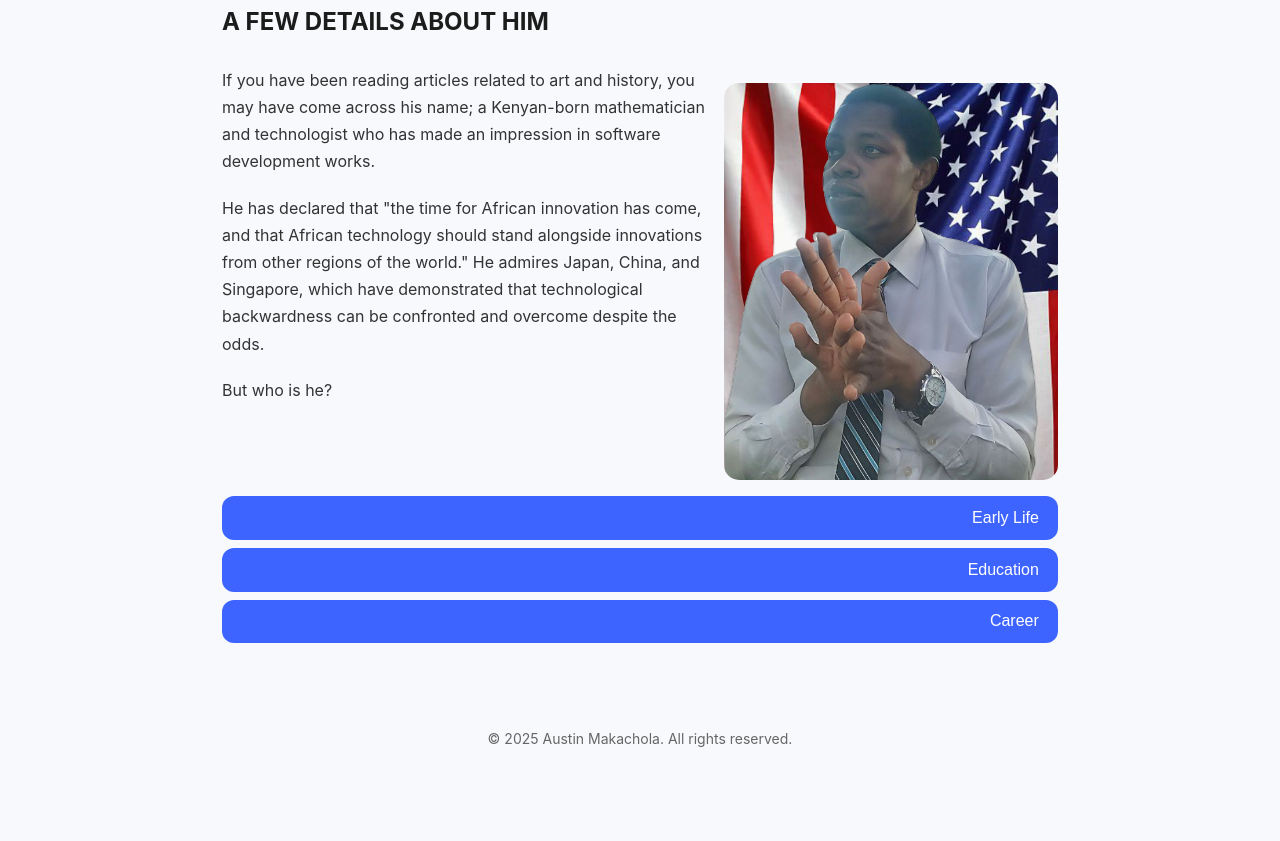
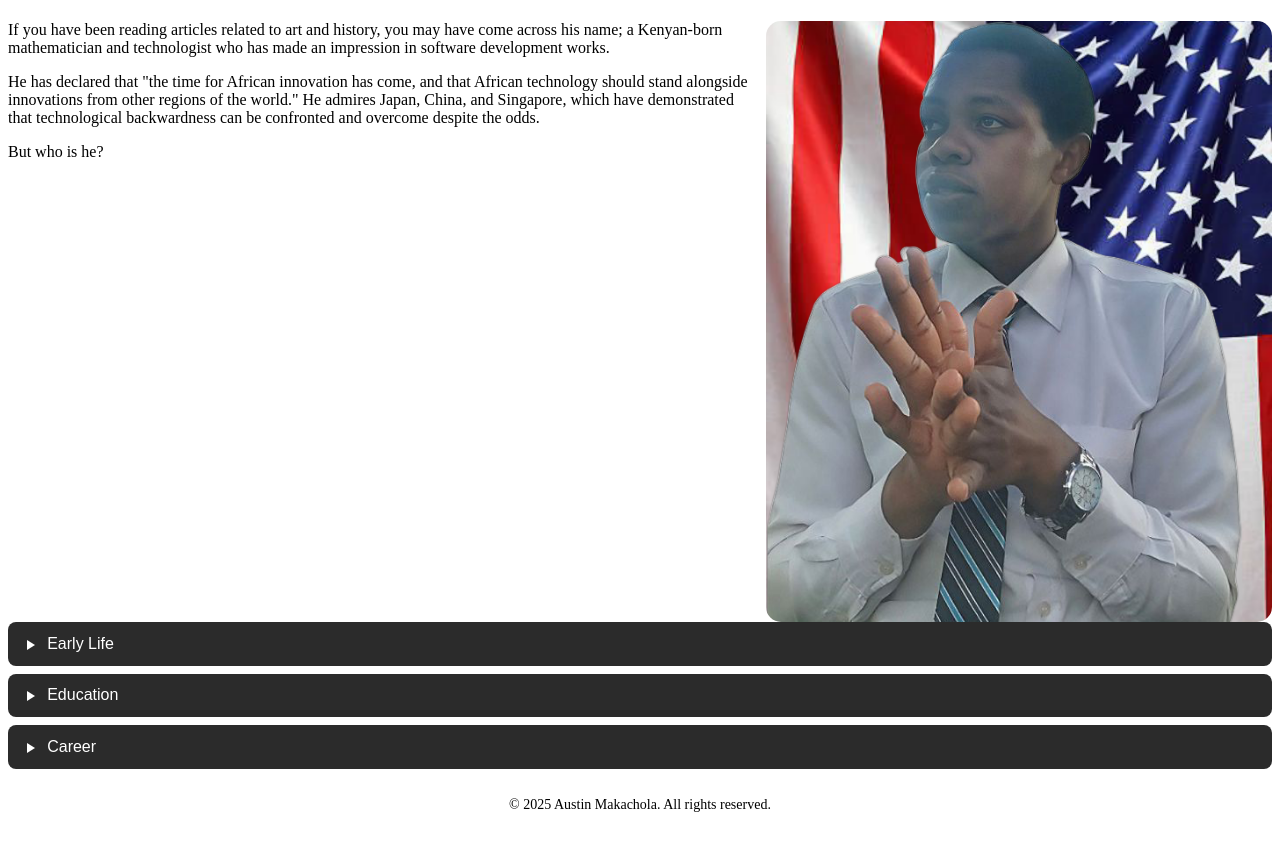
Before and after one commit to austinlevi/austinmakachola-biography-, a plain HTML site: page index.html in a window 1280 px wide. Shown: the part 106-947 px from the top of the page. Before the commit the page ends 909 px from the top, so only its background shows below. Drawn offline with Linux system fonts and the light colour scheme.

Commit message:
Update stylesheet.css

```diff
--- a/stylesheet.css
+++ b/stylesheet.css
@@ -1,126 +1,36 @@
-/* Base setup */
-:root {
-  --primary-color: #1e1e2f;
-  --accent-color: #3e64ff;
-  --bg-color: #f7f9fc;
-  --text-color: #333;
-  --heading-color: #1c1c1c;
-  --button-bg: #3e64ff;
-  --button-text: #fff;
-  --button-hover: #2b4ed5;
-  --border-radius: 12px;
-  --transition-speed: 0.3s;
-  --font-main: 'Inter', system-ui, sans-serif;
-}
-
-* {
-  box-sizing: border-box;
-  margin: 0;
-  padding: 0;
-}
-
-body {
-  font-family: var(--font-main);
-  background-color: var(--bg-color);
-  color: var(--text-color);
-  line-height: 1.7;
-  padding: 2rem;
-  max-width: 900px;
-  margin: auto;
-}
-
-/* Headings */
-h1, h2 {
-  color: var(--heading-color);
-  margin-bottom: 0.5rem;
-}
-
-h1 {
-  font-size: 2.5rem;
-  margin-top: 0;
-}
-
-h2 {
-  font-size: 1.5rem;
-  margin-bottom: 1.5rem;
-}
-
-/* Paragraphs */
-p {
-  margin-bottom: 1.2rem;
-  font-size: 1rem;
-}
-
-/* Image */
-img {
-  border-radius: var(--border-radius);
-  max-width: 100%;
-  height: auto;
-  margin: 1rem 0;
-}
-
-/* Buttons and toggle UI */
-.button-group {
-  margin-top: 2rem;
-}
-
 button {
-  background-color: var(--button-bg);
-  color: var(--button-text);
+  background-color: var(--button-bg, #2b2b2b);
+  color: var(--button-text, white);
   border: none;
   padding: 0.8rem 1.2rem;
   margin: 0.5rem 0;
-  border-radius: var(--border-radius);
+  border-radius: 0.5rem;
   font-size: 1rem;
   cursor: pointer;
+  width: 100%;
   display: flex;
   align-items: center;
-  justify-content: space-between;
-  width: 100%;
-  transition: background-color var(--transition-speed);
+  gap: 0.75rem;
+  transition: background-color 0.3s ease;
+  text-align: left;
 }
 
 button:hover {
-  background-color: var(--button-hover);
+  background-color: var(--button-hover, #444);
 }
 
-.chevron {
-  margin-left: auto;
-  transition: transform var(--transition-speed);
+.mw-chevron {
+  display: inline-block;
+  width: 0;
+  height: 0;
+  margin-top: 2px;
+  border-style: solid;
+  border-width: 5px 0 5px 8px;
+  border-color: transparent transparent transparent #fff;
+  transition: transform 0.3s ease;
 }
 
-button.open .chevron {
+/* Rotate chevron when open */
+button.open .mw-chevron {
   transform: rotate(90deg);
 }
-
-/* Toggle content */
-#early-life,
-#education,
-#career {
-  padding: 1rem;
-  margin-bottom: 1.5rem;
-  background-color: #fff;
-  border-left: 4px solid var(--accent-color);
-  border-radius: var(--border-radius);
-  box-shadow: 0 4px 10px rgba(0, 0, 0, 0.05);
-}
-
-/* Footer */
-footer {
-  margin-top: 4rem;
-  font-size: 0.9rem;
-  color: #666;
-}
-
-/* Responsive */
-@media (max-width: 768px) {
-  img {
-    float: none !important;
-    margin-left: 0;
-    width: 100% !important;
-  }
-
-  button {
-    font-size: 1rem;
-  }
-}
```
